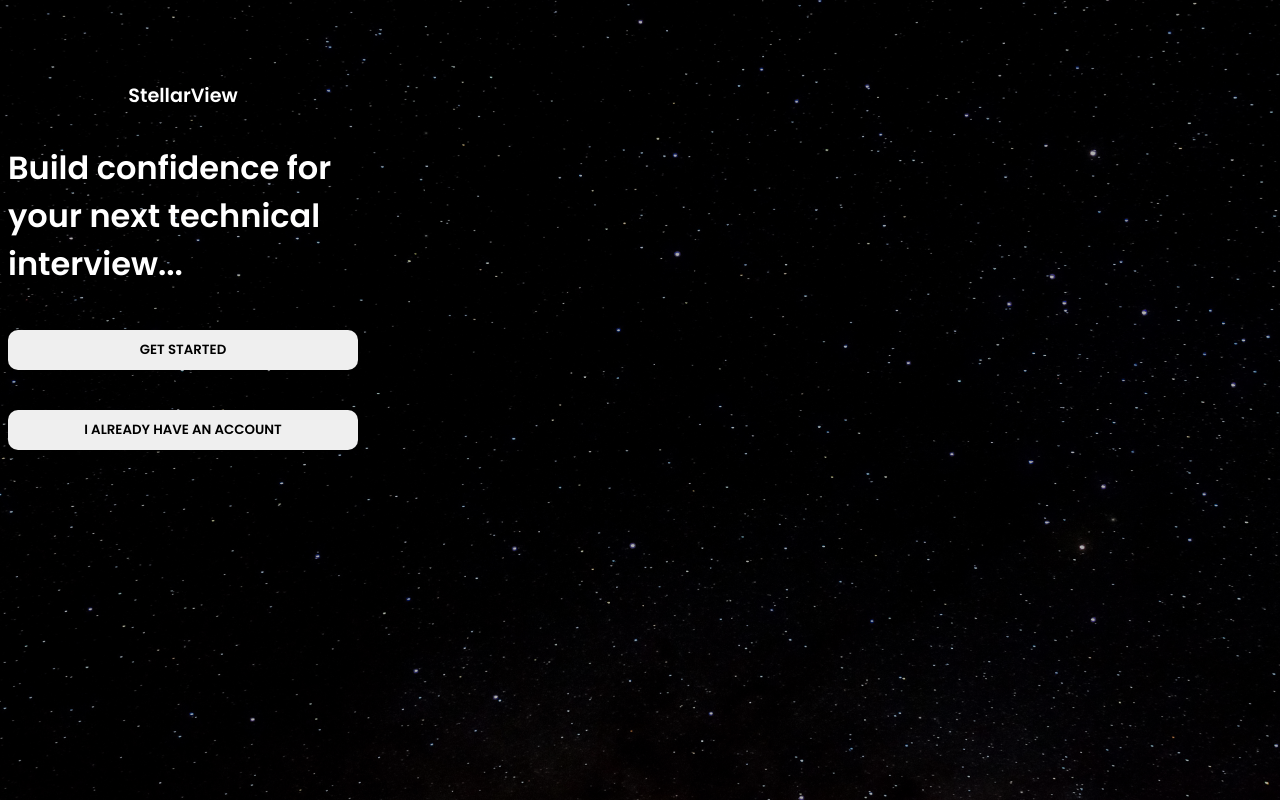
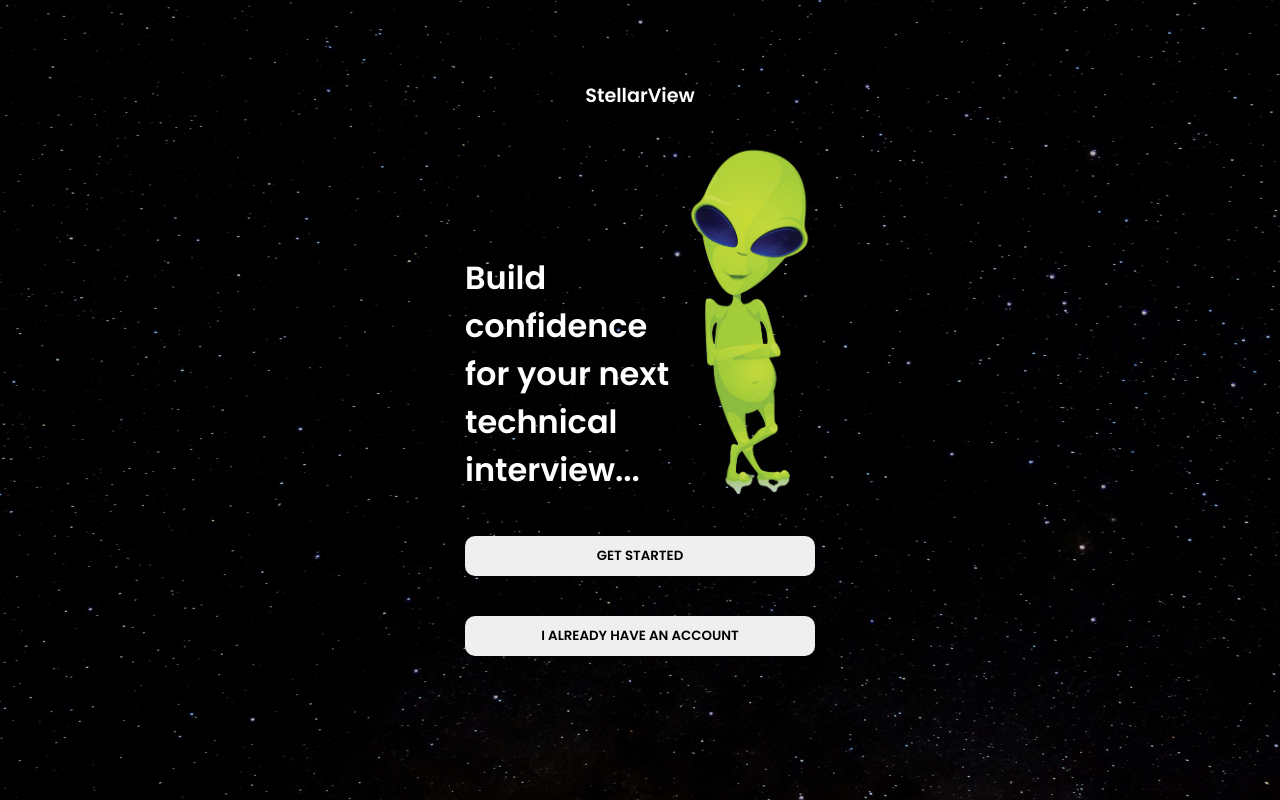
Before and after one commit to stellarview/stellarView-frontend, a React app: page /welcome in a window 1280 px wide. Built offline with nearby package versions, Linux system fonts and the light colour scheme; no server answers.

Commit message:
adding standing alien to welcome page

```diff
--- a/src/components/WelcomePage/Welcome.jsx
+++ b/src/components/WelcomePage/Welcome.jsx
@@ -3,6 +3,7 @@ import { useNavigate } from 'react-router-dom';
 import styles from './Welcome.module.scss';
 import { useUser } from '../../state/UserContext';
 import CustomButton from '../Buttons/CustomButton';
+import standingAlien from '../../assets/standing-alien.png';
 
 export default function Welcome() {
   const user = useUser();
@@ -20,7 +21,10 @@ export default function Welcome() {
 
   return (
     <main className={styles.Welcome}>
-      <h1>Build confidence for your next technical interview...</h1>
+      <h1>
+        Build confidence for your next technical interview...
+        <img src={standingAlien}/>
+      </h1>
       <CustomButton onClick={signUpRedirect}>get started</CustomButton>
       <CustomButton onClick={signInRedirect}>
         I already have an account
--- a/src/components/WelcomePage/Welcome.module.scss
+++ b/src/components/WelcomePage/Welcome.module.scss
@@ -6,5 +6,13 @@
 
     h1 {
         font-size: 2rem;
+        display: flex;
+        flex-direction: row;
+        align-items: flex-end;
+    }
+
+    img {
+        width: 350px;
+        height: 350px;
     }
 }
--- a/src/global.module.scss
+++ b/src/global.module.scss
@@ -43,6 +43,7 @@ body {
     background-repeat: no-repeat;
     color: var(--white-color);
     display: flex;
+    justify-content: center;
   }
 
   :global(.label-text) {
```
Also changed, not shown: src/assets/cute-alien.png (added), src/assets/standing-alien.png (added).
